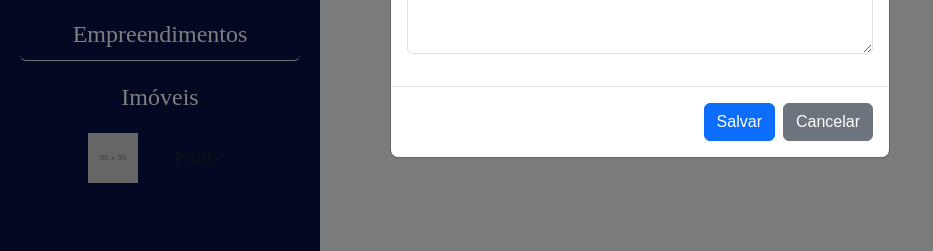
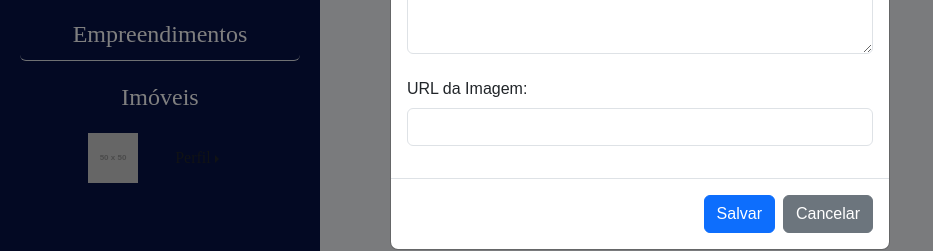
Before and after one commit to krz1128/pi-corretores, a Next.js app: page /imoveis in a window 1280 px wide. Both pictures are taken after a click on the button "+ Adicionar Imóvel". Shown: the part 362-613 px from the top of the page, without its empty margins (0-933 px from the left). Built offline with nearby package versions, Linux system fonts and the light colour scheme; no server answers; the database is empty.

Commit message:
fotos com tamanhos padronizados

```diff
--- a/app/imoveis/page.js
+++ b/app/imoveis/page.js
@@ -13,6 +13,9 @@ function Imoveis() {
     const [valor, alteraValor] = useState("")
     const [status, alteraStatus] = useState("")
     const [editando, alteraEditando] = useState(null)
+    const [foto, alteraFoto] = useState("")
+
+
 
     const [listaImoveis, alteraListaImoveis] = useState([]);
 
@@ -134,6 +137,15 @@ function Imoveis() {
                                     <label class="col-form-label"> Valor: </label>
                                     <textarea value={(valor)} class="form-control" id="message-text" onChange={e => alteraValor(e.target.value)}></textarea>
                                 </div>
+                                <div class="mb-3">
+                                    <label class="col-form-label"> URL da Imagem: </label>
+                                    <input
+                                        type="text"
+                                        class="form-control"
+                                        value={foto}
+                                        onChange={e => alteraFoto(e.target.value)}
+                                    />
+                                </div>
                             </form>
                         </div>
                         <div class="modal-footer">
@@ -154,7 +166,10 @@ function Imoveis() {
 
                                 <img className="card-img-top"
                                     src={item.foto}
-                                    alt="Imagem do imóvel" />
+                                    alt="Imagem do imóvel"
+                                    style={{ height: "200px", objectFit: "cover" }} />
+                                {/* //height para deixar fotos do mesmo tamanho, objectFit para não esticar// */}
+
 
                                 <div class="card-body">
                                     <h5 class="card-title">{item.nome}</h5>
```
